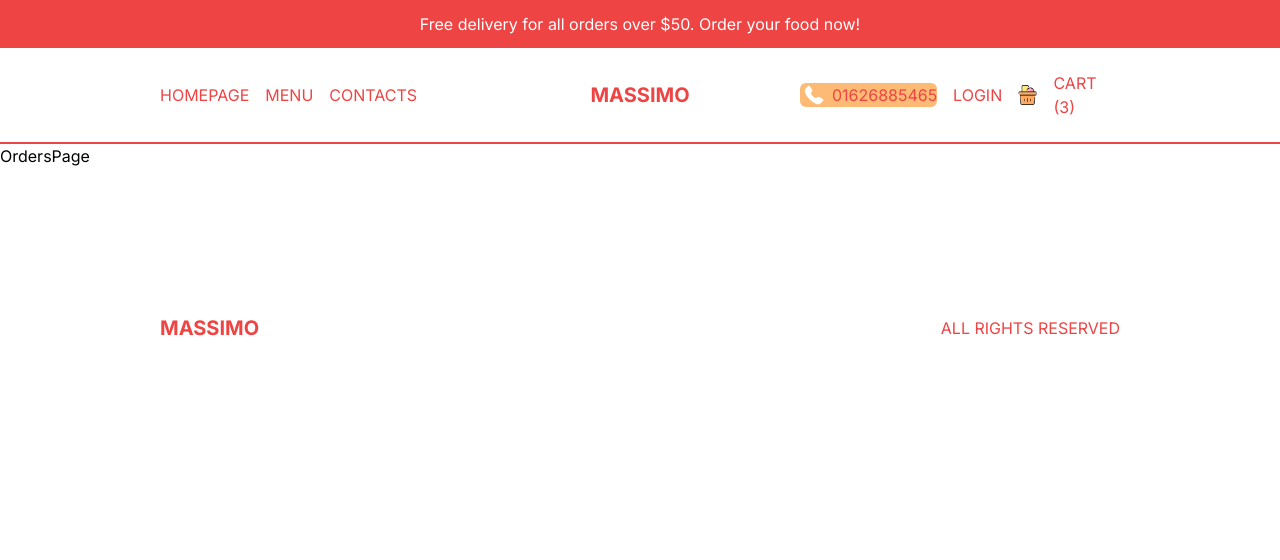
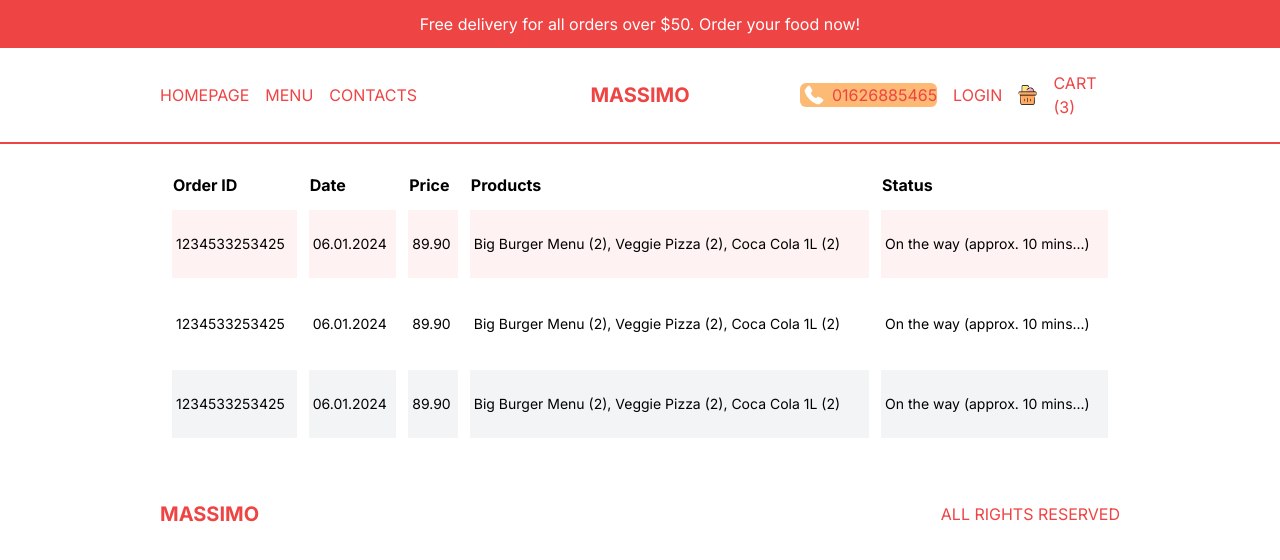
Before and after one commit to minhaj-boop/restaurant, a Next.js app: page /orders in a window 1280 px wide. Shown: the top 560 px of the page. Built offline with nearby package versions, Linux system fonts and the light colour scheme.

Commit message:
initial completion

```diff
--- a/src/app/orders/page.tsx
+++ b/src/app/orders/page.tsx
@@ -1,7 +1,50 @@
 import React from "react";
 
 const OrdersPage = () => {
-  return <div>OrdersPage</div>;
+  return (
+    <div className="p-4 lg:px-20 xl:px-40">
+      <table className="w-full border-separate border-spacing-3">
+        <thead>
+          <tr className="text-left">
+            <th className="hidden md:block">Order ID</th>
+            <th>Date</th>
+            <th>Price</th>
+            <th className="hidden md:block">Products</th>
+            <th>Status</th>
+          </tr>
+        </thead>
+        <tbody>
+          <tr className="text-sm text-base bg-red-50">
+            <td className="hidden md:block py-6 px-1">1234533253425</td>
+            <td className="py-6 px-1">06.01.2024</td>
+            <td className="py-6 px-1">89.90</td>
+            <td className="hidden md:block py-6 px-1">
+              Big Burger Menu (2), Veggie Pizza (2), Coca Cola 1L (2)
+            </td>
+            <td className="py-6 px-1">On the way (approx. 10 mins...)</td>
+          </tr>
+          <tr className="text-sm text-base odd:bg-gray-100">
+            <td className="hidden md:block py-6 px-1">1234533253425</td>
+            <td className="py-6 px-1">06.01.2024</td>
+            <td className="py-6 px-1">89.90</td>
+            <td className="hidden md:block py-6 px-1">
+              Big Burger Menu (2), Veggie Pizza (2), Coca Cola 1L (2)
+            </td>
+            <td className="py-6 px-1">On the way (approx. 10 mins...)</td>
+          </tr>
+          <tr className="text-sm text-base odd:bg-gray-100">
+            <td className="hidden md:block py-6 px-1">1234533253425</td>
+            <td className="py-6 px-1">06.01.2024</td>
+            <td className="py-6 px-1">89.90</td>
+            <td className="hidden md:block py-6 px-1">
+              Big Burger Menu (2), Veggie Pizza (2), Coca Cola 1L (2)
+            </td>
+            <td className="py-6 px-1">On the way (approx. 10 mins...)</td>
+          </tr>
+        </tbody>
+      </table>
+    </div>
+  );
 };
 
 export default OrdersPage;
--- a/src/components/Footer.tsx
+++ b/src/components/Footer.tsx
@@ -3,7 +3,7 @@
 
 const Footer = () => {
   return (
-    <div className="h-12 md:h-24 p-4 lg:p-20 xl:p-40 text-red-500 flex items-center justify-between">
+    <div className="h-12 md:h-24 px-4 lg:px-20 xl:px-40 text-red-500 flex items-center justify-between">
       <Link href="/" className="font-bold text-xl">
         MASSIMO
       </Link>
--- a/src/components/Navbar.tsx
+++ b/src/components/Navbar.tsx
@@ -28,7 +28,11 @@
           <Image src="/phone.png" alt="" height={20} width={20} />
           <span>01626885465</span>
         </div>
-        {!user ? <Link href="/">Login</Link> : <Link href="/menu">Orders</Link>}
+        {!user ? (
+          <Link href="/login">Login</Link>
+        ) : (
+          <Link href="/menu">Orders</Link>
+        )}
         <CartIcon />
       </div>
     </div>
```
